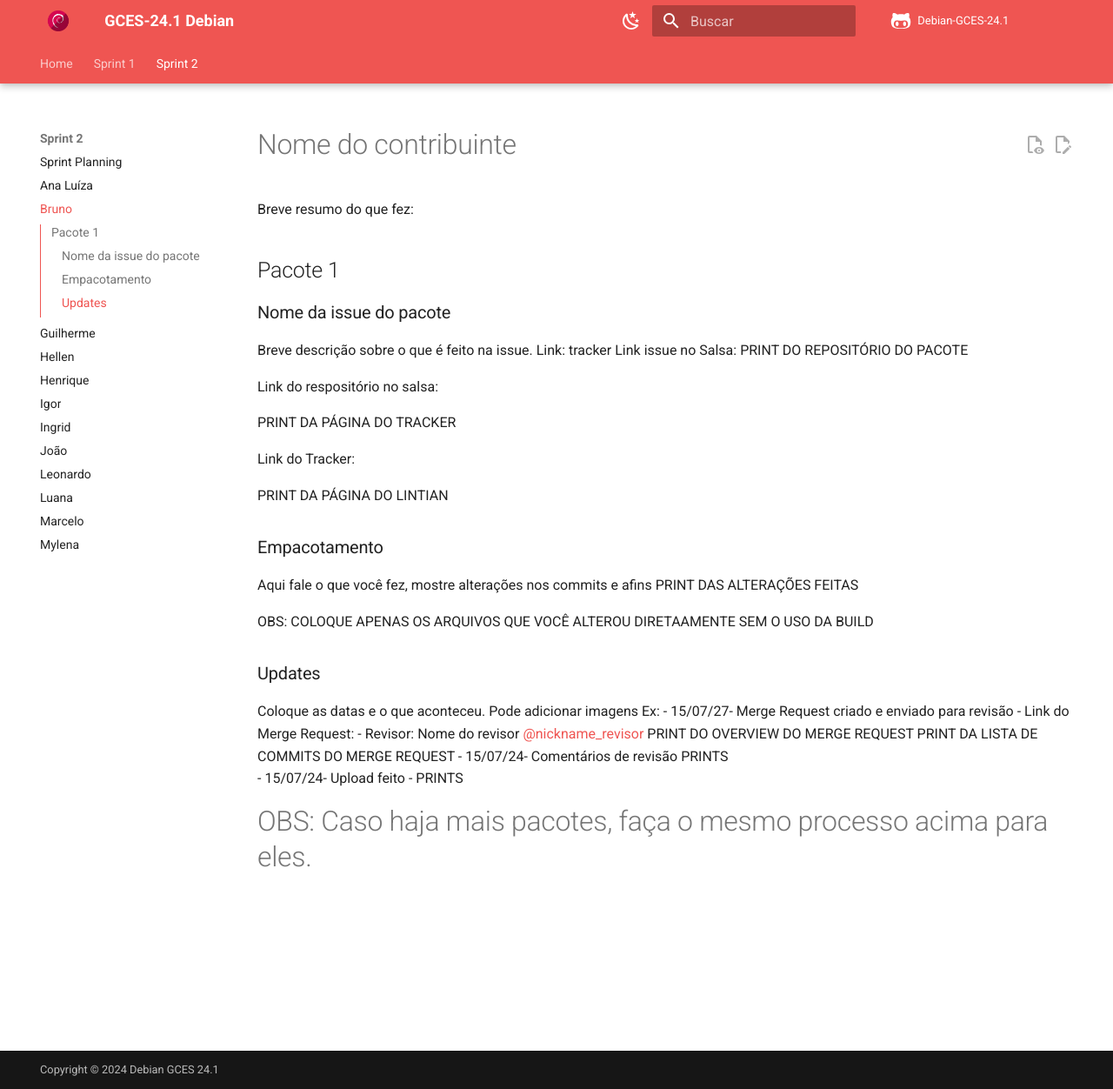
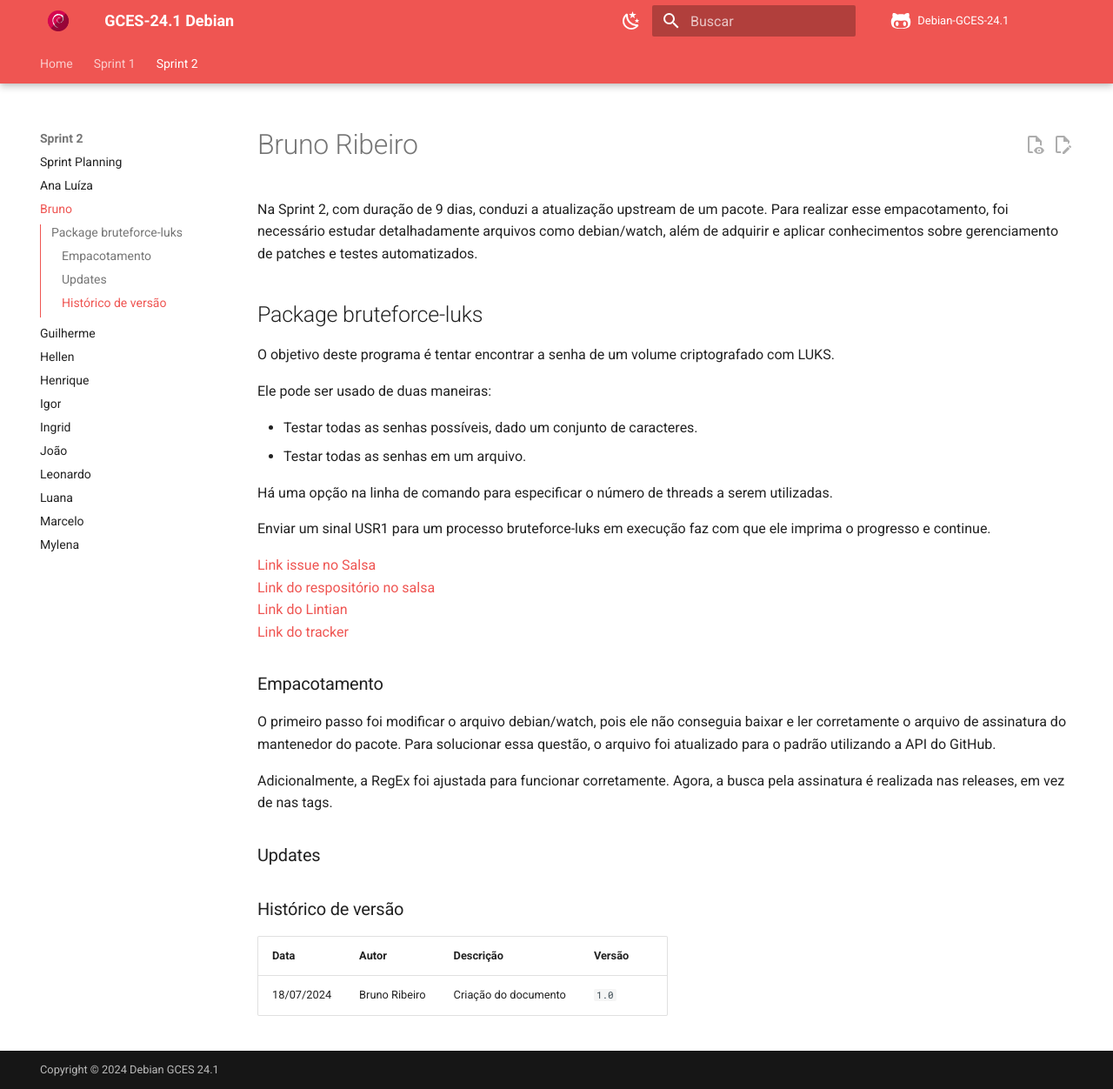
Before and after one commit to Mylena-angelica/Debian-GCES-24.1, an MkDocs documentation site: the page built from docs/Sprint2/bruno2.md, in a window 1280 px wide and 1252 px high. Shown: the whole window at 87% size. Built offline with MkDocs 1.6.1 and Material for MkDocs 9.7.7, drawn with Linux system fonts in a browser that asks for light colours; comment, search, counter and statistics services are not loaded; old or Windows-style settings are respelled for this version of MkDocs.

Commit message:
add some texts

```diff
--- a/docs/Sprint2/bruno2.md
+++ b/docs/Sprint2/bruno2.md
@@ -1,41 +1,35 @@
-# Nome do contribuinte
+# Bruno Ribeiro
 
-Breve resumo do que fez:
+Na Sprint 2, com duração de 9 dias, conduzi a atualização upstream de um pacote. Para realizar esse empacotamento, foi necessário estudar detalhadamente arquivos como debian/watch, além de adquirir e aplicar conhecimentos sobre gerenciamento de patches e testes automatizados.
 
-## Pacote 1
-### Nome da issue do pacote
-Breve descrição sobre o que é feito na issue.
-Link: tracker
-Link issue no Salsa:
-PRINT DO REPOSITÓRIO DO PACOTE
+## Package bruteforce-luks
 
-Link do respositório no salsa:
+O objetivo deste programa é tentar encontrar a senha de um volume criptografado com LUKS.
 
-PRINT DA PÁGINA DO TRACKER
+Ele pode ser usado de duas maneiras:
 
-Link do Tracker:
+- Testar todas as senhas possíveis, dado um conjunto de caracteres.
+- Testar todas as senhas em um arquivo.
 
-PRINT DA PÁGINA DO LINTIAN
+Há uma opção na linha de comando para especificar o número de threads a serem utilizadas.
+
+Enviar um sinal USR1 para um processo bruteforce-luks em execução faz com que ele imprima o progresso e continue.
+
+[Link issue no Salsa](https://salsa.debian.org/debian-brasilia-team/docs/-/issues/254)
+<br> [Link do respositório no salsa](https://salsa.debian.org/pkg-security-team/bruteforce-luks)
+<br> [Link do Lintian](https://udd.debian.org/lintian/?packages=bruteforce-luks)
+<br> [Link do tracker](https://tracker.debian.org/pkg/bruteforce-luks)
 
 ### Empacotamento
 
-Aqui fale o que você fez, mostre alterações nos commits e afins
-PRINT DAS ALTERAÇÕES FEITAS
+O primeiro passo foi modificar o arquivo debian/watch, pois ele não conseguia baixar e ler corretamente o arquivo de assinatura do mantenedor do pacote. Para solucionar essa questão, o arquivo foi atualizado para o padrão utilizando a API do GitHub.
 
-OBS: COLOQUE APENAS OS ARQUIVOS QUE VOCÊ ALTEROU DIRETAAMENTE SEM O USO DA BUILD
+Adicionalmente, a RegEx foi ajustada para funcionar corretamente. Agora, a busca pela assinatura é realizada nas releases, em vez de nas tags.
 
 ### Updates
 
-Coloque as datas e o que aconteceu. Pode adicionar imagens
- Ex:
- - 15/07/27- Merge Request criado e enviado para revisão
-	 - Link do Merge Request:
-	 - Revisor: Nome do revisor [@nickname_revisor](link_do_salsa)
-PRINT DO OVERVIEW DO MERGE REQUEST
-PRINT DA LISTA DE COMMITS DO MERGE REQUEST
- - 15/07/24- Comentários de revisão
- PRINTS
-  - 15/07/24- Upload feito
-  -  PRINTS
+### Histórico de versão
 
-# OBS: Caso haja mais pacotes, faça o mesmo processo acima para eles.
+|Data|Autor|Descrição|Versão|
+|----|------|------|----|
+| 18/07/2024 | Bruno Ribeiro | Criação do documento | `1.0` |
```
